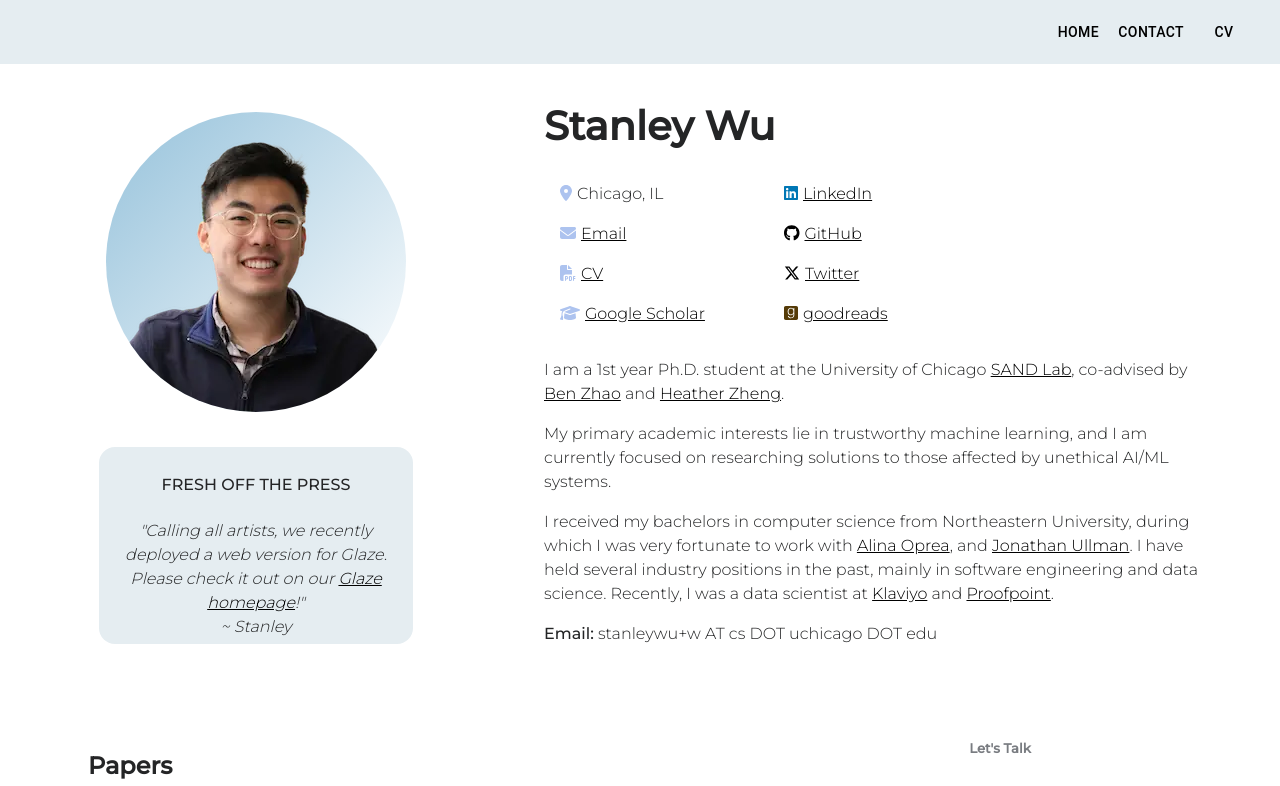
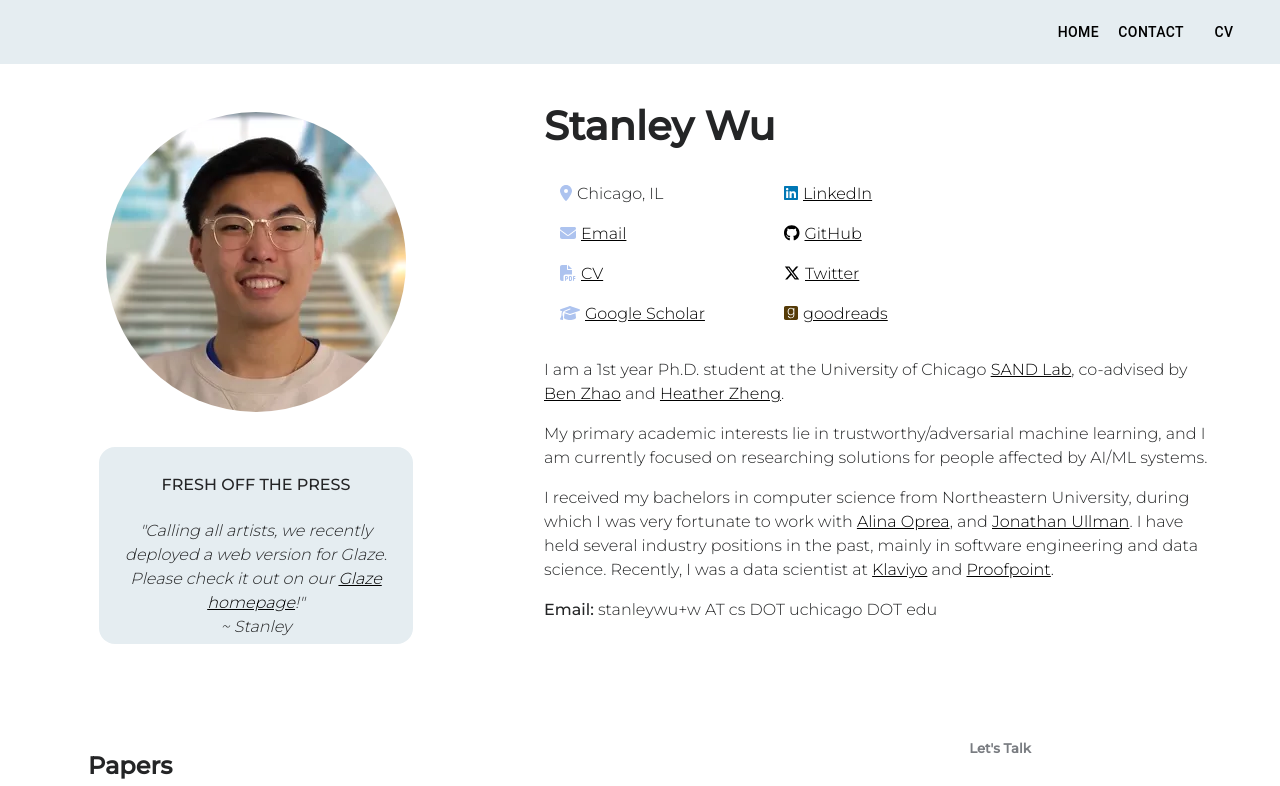
Before and after one commit to stanleykywu/stanley-portfolio-website-nextjs, a Next.js app: page / in a window 1280 px wide. Shown: the top 786 px of the page. Built offline with nearby package versions, Linux system fonts and the light colour scheme.

Commit message:
new photo

```diff
--- a/pages/header/Header.jsx
+++ b/pages/header/Header.jsx
@@ -17,10 +17,10 @@ const Header = () => {
     <Container id='home' align='center'>
       <Grid container display={(isMobile) ? 'block' : 'flex'} direction={(isMobile) ? 'column' : "row"} justifyContent="center" paddingTop={12}>
         <Grid item md={4} paddingTop={2}>
-          <Avatar alt='Stanley Wu' src="/static/me.webp" variant='circular' sx={{ width: '300px', height: '300px' }} style={{background: 'linear-gradient(to right bottom, #96C2DB, transparent)'}}/>
+          <Avatar alt='Stanley Wu' src="/static/headshot-2023.webp" variant='circular' sx={{ width: '300px', height: '300px' }}/>
           <CTA/>
         </Grid>
-        <Grid md={1}/>
+        <Grid md={1 }/>
         <Grid item md={7} textAlign="left">
           <h1 style={{ marginTop: 0, marginBottom: 10, fontSize: 40 }}>Stanley Wu</h1>
 
@@ -100,7 +100,7 @@ const Header = () => {
             I am a 1st year Ph.D. student at the University of Chicago <a href='https://sandlab.cs.uchicago.edu/' target="_blank" rel="noreferrer" style={{textDecoration: 'underline', color: 'black'}}>SAND Lab</a>, co-advised by <a href='https://people.cs.uchicago.edu/~ravenben/' target="_blank" rel="noreferrer" style={{textDecoration: 'underline', color: 'black'}}>Ben Zhao</a> and <a href='https://people.cs.uchicago.edu/~htzheng/' target="_blank" rel="noreferrer" style={{textDecoration: 'underline', color: 'black'}}>Heather Zheng</a>.
           </p>
           <p align="left">
-            My primary academic interests lie in trustworthy machine learning, and I am currently focused on researching solutions to those affected by unethical AI/ML systems.
+            My primary academic interests lie in trustworthy/adversarial machine learning, and I am currently focused on researching solutions for people affected by AI/ML systems.
           </p>
           <p>
             I received my bachelors in computer science from Northeastern University, during which I was very fortunate to work with <a href='https://www.ccs.neu.edu/home/alina/' target="_blank" rel="noreferrer" style={{textDecoration: 'underline', color: 'black'}}>Alina Oprea</a>, and <a href='https://jonathan-ullman.github.io/' target="_blank" rel="noreferrer" style={{textDecoration: 'underline', color: 'black'}}>Jonathan Ullman</a>. I have held several industry positions in the past, mainly in software engineering and data science. Recently, I was a data scientist at <a href='https://www.klaviyo.com/' target="_blank" rel="noreferrer" style={{textDecoration: 'underline', color: 'black'}}>Klaviyo</a> and <a href='https://www.proofpoint.com/us' target="_blank" rel="noreferrer" style={{textDecoration: 'underline', color: 'black'}}>Proofpoint</a>.
```
Also changed, not shown: public/static/headshot-2023.webp (added), public/static/me.webp (deleted).
